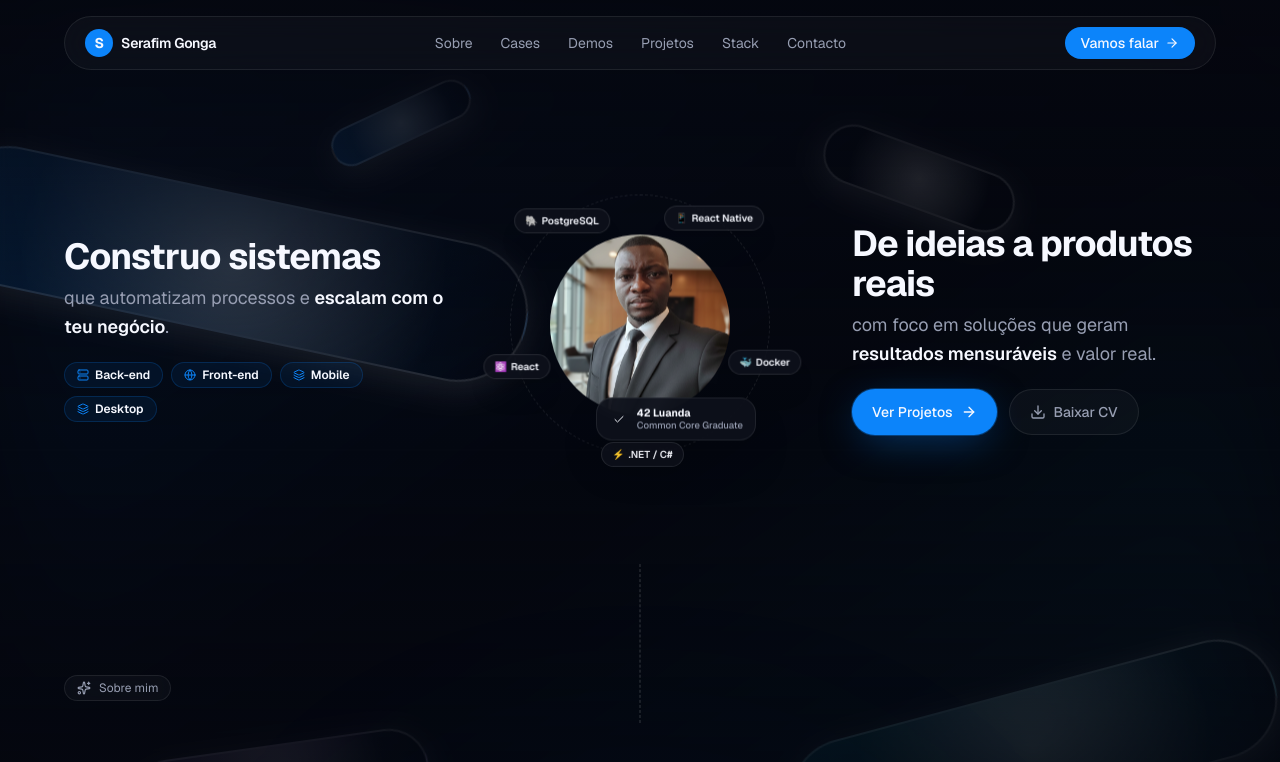
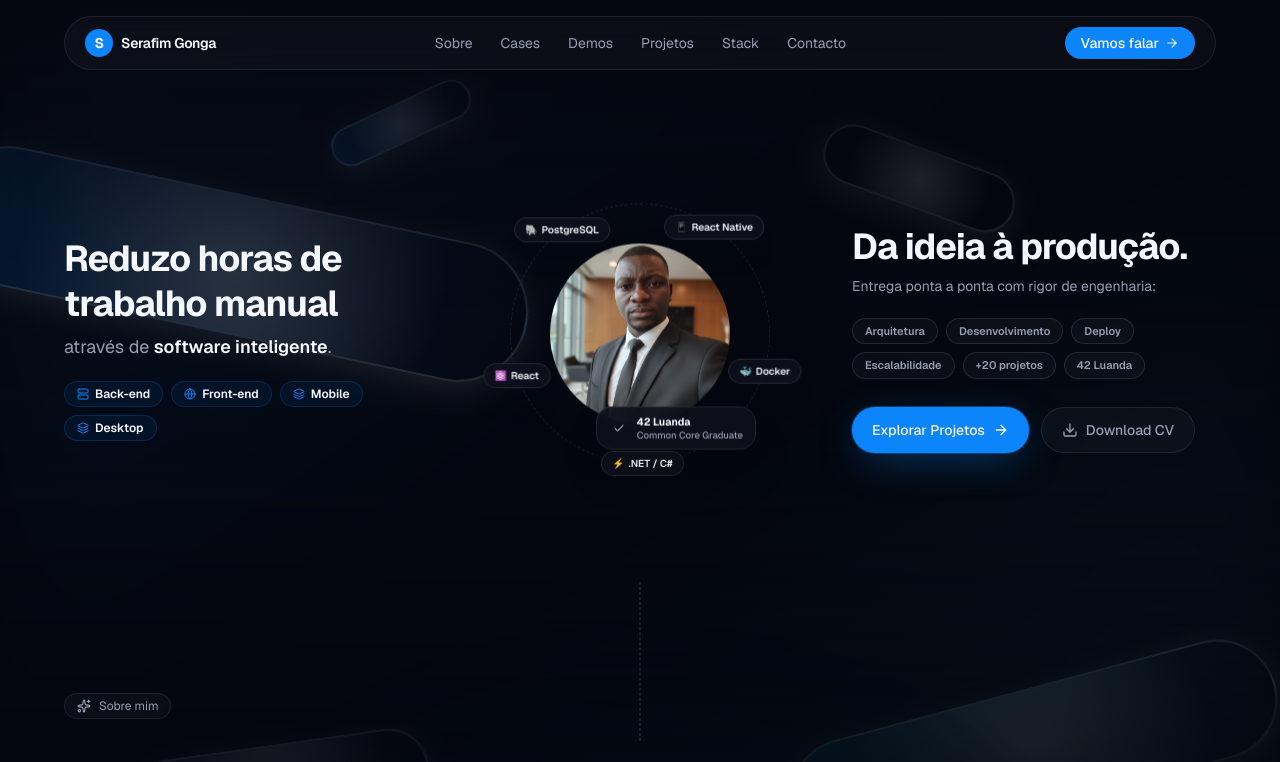
Before and after one commit to Serafimgonga/portfolio-serafim-gonga, a Next.js app: page / in a window 1280 px wide. Shown: the top 762 px of the page. Built offline with nearby package versions, Linux system fonts and the light colour scheme.

Commit message:
feat(hero): upgrade copy and button labels for stronger positioning

```diff
--- a/src/app/page.tsx
+++ b/src/app/page.tsx
@@ -233,11 +233,11 @@ function Hero() {
 
 
             <div className="space-y-1.5">
-              <h1 className="text-3xl sm:text-4xl font-bold tracking-tight text-foreground">
-                Construo sistemas
+              <h1 className="text-3xl sm:text-4xl font-bold tracking-tight text-foreground leading-tight">
+                Reduzo horas de trabalho manual
               </h1>
               <p className="text-base sm:text-lg leading-relaxed text-muted-foreground">
-                que automatizam processos e <strong className="font-semibold text-foreground">escalam com o teu negócio</strong>.
+                através de <strong className="font-semibold text-foreground">software inteligente</strong>.
               </p>
             </div>
 
@@ -322,20 +322,35 @@ function Hero() {
             className="flex flex-col gap-5 text-left order-3 lg:pl-4 max-w-[380px] lg:ml-auto w-full"
           >
             <div className="space-y-1.5">
-              <h2 className="text-3xl sm:text-4xl font-bold tracking-tight text-foreground">
-                De ideias a produtos reais
+              <h2 className="text-3xl sm:text-4xl font-bold tracking-tight text-foreground leading-tight">
+                Da ideia à produção.
               </h2>
-              <p className="text-base sm:text-lg leading-relaxed text-muted-foreground">
-                com foco em soluções que geram <strong className="font-semibold text-foreground">resultados mensuráveis</strong> e valor real.
+              <p className="text-sm leading-relaxed text-muted-foreground">
+                Entrega ponta a ponta com rigor de engenharia:
               </p>
             </div>
 
-            <div className="flex flex-wrap gap-3">
+            <div className="flex flex-wrap gap-2">
+              {[
+                "Arquitetura",
+                "Desenvolvimento",
+                "Deploy",
+                "Escalabilidade",
+                "+20 projetos",
+                "42 Luanda",
+              ].map((label) => (
+                <span key={label} className="inline-flex items-center rounded-full border border-white/10 bg-white/3 px-3 py-1 text-[11px] font-semibold text-muted-foreground">
+                  {label}
+                </span>
+              ))}
+            </div>
+
+            <div className="flex flex-wrap gap-3 mt-2">
               <a href="#projects" className="group inline-flex items-center gap-2 rounded-full bg-primary px-5 py-3 text-sm font-medium text-primary-foreground glow-green transition-transform hover:scale-[1.03]">
-                Ver Projetos <ArrowRight className="h-4 w-4 transition-transform group-hover:translate-x-0.5" />
+                Explorar Projetos <ArrowRight className="h-4 w-4 transition-transform group-hover:translate-x-0.5" />
               </a>
               <a href="https://serafimgonga.dev" target="_blank" rel="noreferrer" className="inline-flex items-center gap-2 rounded-full glass px-5 py-3 text-sm font-medium text-muted-foreground transition-colors hover:text-foreground">
-                <Download className="h-4 w-4" /> Baixar CV
+                <Download className="h-4 w-4" /> Download CV
               </a>
             </div>
           </motion.div>
@@ -358,7 +373,7 @@ const aboutCards = [
     body: "Sou Serafim Adão Gonga, Software Engineer focado em construir soluções digitais que resolvem problemas reais. Combino visão de produto, engenharia e execução para entregar resultados que geram valor.",
     stat: "7+",
     statLabel: "anos de aprendizagem contínua",
-    accent: "Software Engineer · Angola",
+    accent: "Software Engineer",
     color: "from-primary/20 to-transparent",
     dotColor: "bg-primary",
   },
```
